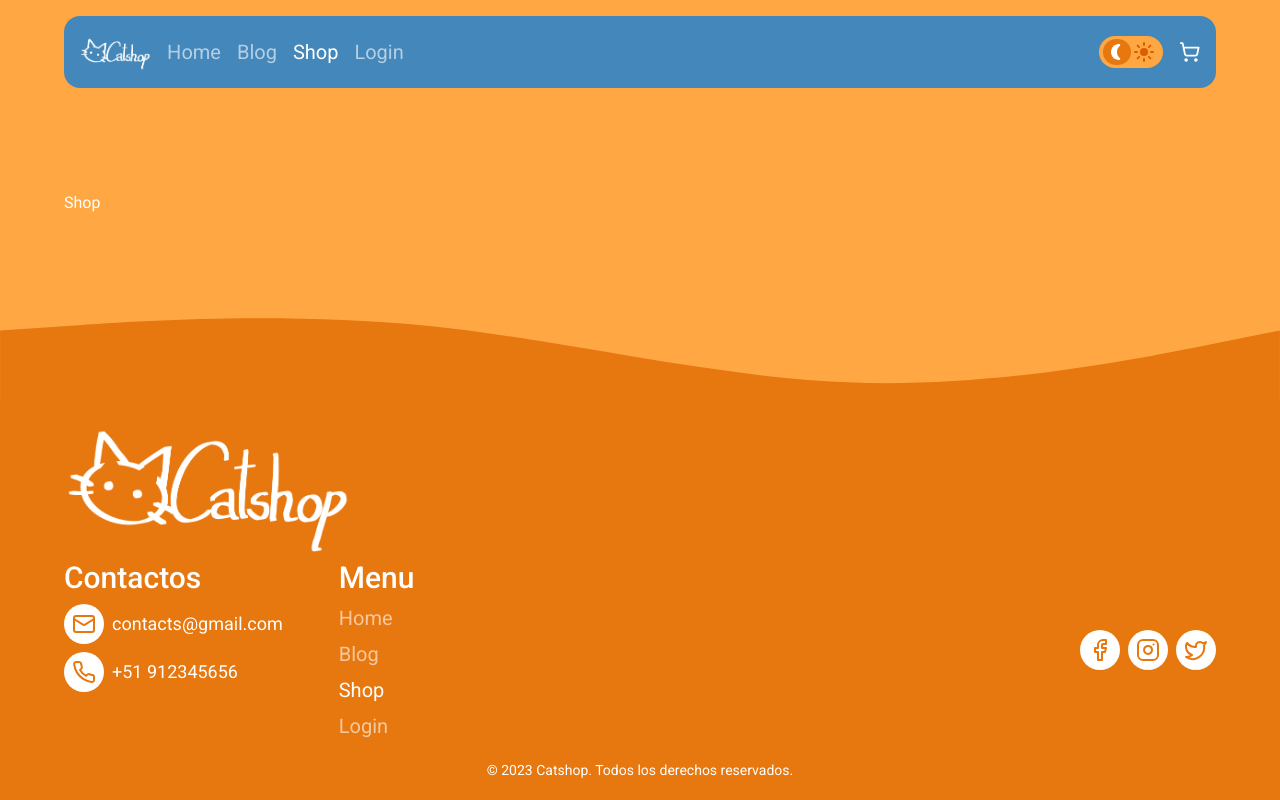
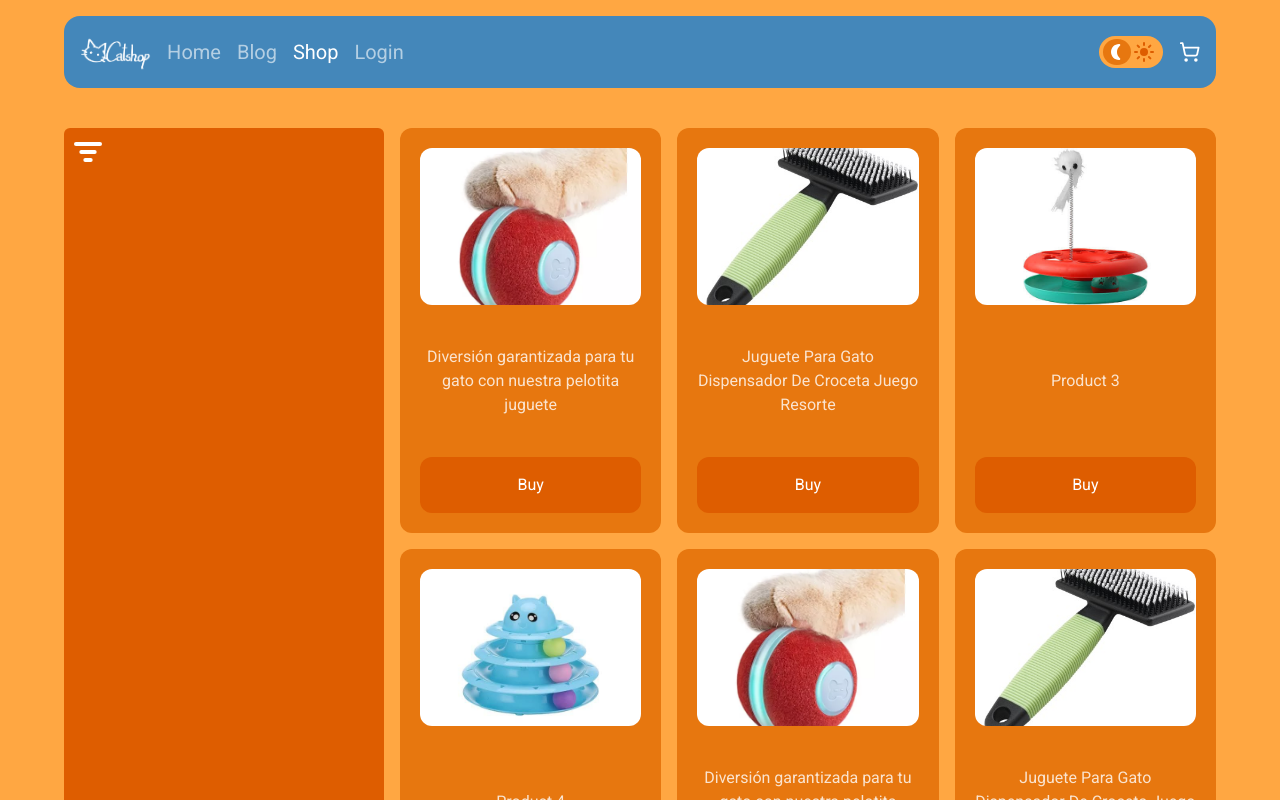
Before and after one commit to Overidd/CatShop, a Next.js app: page /shop in a window 1280 px wide. Shown: the top 800 px of the page. Built offline with nearby package versions, Linux system fonts and the light colour scheme.

Commit message:
feat: comienzo del filter products

```diff
--- a/app/globals.css
+++ b/app/globals.css
@@ -38,5 +38,9 @@
    } */
    .grid-cols-custom-category {
       grid-template-columns: repeat(auto-fit, minmax(20rem, 1fr));
-    }
+   }
+
+   .grid-cols-custom-products {
+      grid-template-columns: repeat(auto-fit, minmax(15rem, 1fr));
+   }
 }
--- a/app/layout.tsx
+++ b/app/layout.tsx
@@ -17,12 +17,10 @@ export const metadata: Metadata = {
   title: "Create Next App",
   description: "Generated by create next app",
 };
-
 export default function RootLayout({ children, }: Readonly<{ children: React.ReactNode; }>) {
   return (
     <html lang="en">
-      <body className={cn(roboto.className, 'text-textPrimary bg-bgSecondary flex flex-col gap-10 min-h-dvh')}>
-
+      <body className={cn(roboto.className, 'text-textPrimary bg-bgSecondary min-h-dvh flex flex-col gap-10 overflow-auto')}>
         <ModeDark>
           <Menu path="/" />
 
--- a/app/page.tsx
+++ b/app/page.tsx
@@ -4,11 +4,11 @@ import { CardCategory, CardOffer, CardProducts } from "@/components/cards";
 import { CarouselCustom, CarouselItem, CarouselSlick } from '@/components/slider'
 
 import { CardOfferProps, CategoryProps, ProductProps } from "@/lib/types";
-import { Menu } from "@/components/navBar";
 const dataCategory: CategoryProps[] = [
    {
       id: 12,
-      text: 'Alimentos',
+      category: 'Alimentos',
+      date: '2023-01-01',
       img: {
          src: '',
          alt: 'Alimentos',
@@ -19,7 +19,8 @@ const dataCategory: CategoryProps[] = [
 
    {
       id: 13,
-      text: 'Juguetes',
+      category: 'Juguetes',
+      date: '2023-01-01',
       img: {
          src: '',
          alt: 'Juguetes',
@@ -29,7 +30,8 @@ const dataCategory: CategoryProps[] = [
    },
    {
       id: 14,
-      text: 'Accesorios',
+      category: 'Accesorios',
+      date: '2023-01-01',
       img: {
          src: '',
          alt: 'Accesorios',
@@ -39,7 +41,8 @@ const dataCategory: CategoryProps[] = [
    },
    {
       id: 15,
-      text: 'Ropa',
+      category: 'Ropa',
+      date: '2023-01-01',
       img: {
          src: '',
          alt: 'Ropa',
@@ -49,7 +52,8 @@ const dataCategory: CategoryProps[] = [
    },
    {
       id: 16,
-      text: 'Higiene',
+      category: 'Higiene',
+      date: '2023-01-01',
       img: {
          src: '',
          alt: 'Higiene',
@@ -59,7 +63,8 @@ const dataCategory: CategoryProps[] = [
    },
    {
       id: 17,
-      text: 'Salud',
+      category: 'Salud',
+      date: '2023-01-01',
       img: {
          src: '',
          alt: 'Salud',
@@ -74,6 +79,10 @@ const dataProductsOffers: ProductProps[] = [
       price: 150,
       name: 'Product',
       description: `Diversión garantizada para tu gato con nuestra pelotita juguete`,
+      brand: 'marca',
+      availability: true,
+      category: 'Juguetes',
+      date: '2023-01-01',
       img: {
          src: '/imgProducts/products1.webp',
          alt: 'Product',
@@ -86,6 +95,10 @@ const dataProductsOffers: ProductProps[] = [
       price: 150,
       name: 'Product',
       description: ` Juguete Para Gato Dispensador De Croceta  Juego Resorte`,
+      brand: 'marca',
+      availability: true,
+      category: 'Juguetes',
+      date: '2023-01-01',
       img: {
          src: '/imgProducts/products2.png',
          alt: 'Product',
@@ -98,6 +111,10 @@ const dataProductsOffers: ProductProps[] = [
       price: 150,
       name: 'Product',
       description: 'Product 3',
+      brand: 'marca',
+      availability: true,
+      category: 'Juguetes',
+      date: '2023-01-01',
       img: {
          src: '/imgProducts/products3.jpg',
          alt: 'Product',
@@ -110,6 +127,10 @@ const dataProductsOffers: ProductProps[] = [
       price: 150,
       name: 'Product',
       description: 'Product 4',
+      brand: 'marca',
+      availability: true,
+      category: 'Juguetes',
+      date: '2023-01-01',
       img: {
          src: '/imgProducts/products4.jpg',
          alt: 'Product',
@@ -123,6 +144,10 @@ const DataCarousel: CardOfferProps[] = [
       id: 154,
       price: 150,
       name: 'Product',
+      category: 'Juguetes',
+      brand: 'marca',
+      availability: true,
+      date: '2023-01-01',
       img: {
          src: '/imgOffers/catoffers1.png',
          alt: 'Accesorios para gatos',
@@ -132,6 +157,10 @@ const DataCarousel: CardOfferProps[] = [
       id: 451,
       price: 150,
       name: 'Product',
+      category: 'Juguetes',
+      brand: 'marca',
+      availability: true,
+      date: '2023-01-01',
       img: {
          src: '/imgOffers/catoffers2.png',
          alt: 'Productos para gatos',
@@ -142,7 +171,7 @@ const DataCarousel: CardOfferProps[] = [
 export default function Home() {
 
    return (
-      <div className="space-y-10 overflow-hidden">
+      <>
          <Header className="space-y-10 pb-3">
             <CarouselSlick speed={300} className="-mb-2">
                {
@@ -163,14 +192,14 @@ export default function Home() {
                   {
                      dataProductsOffers.map((item) => (
                         <CarouselItem key={item.id} className="basis-1/2 md:basis-1/3 lg:basis-1/4">
-                           <CardProducts productProps={item} className="h-[22rem] md:h-[27rem] p-2 md:p-6" />
+                           <CardProducts productProps={item} className="h-[22rem] md:h-[27rem]" />
                         </CarouselItem>
                      ))
                   }
                </CarouselCustom>
             </section>
          </main>
-      </div>
+      </>
    );
 }
 {/* <CarouselCustom data={DataCarousel} Element={CardOffer} className="md:h-[27rem]" /> */ }
--- a/app/shop/page.tsx
+++ b/app/shop/page.tsx
@@ -1,10 +1,369 @@
+'use client'
+import { CardProducts } from "@/components/cards"
+import { ProductProps } from "@/lib/types"
+import { ListFilter } from 'lucide-react'
+import { useState } from "react"
 
-const Shop = () => {
+const dataProductsOffers: ProductProps[] = [
+   {
+      id: 2000,
+      price: 150,
+      name: 'Product',
+      description: `Diversión garantizada para tu gato con nuestra pelotita juguete `,
+      brand: 'marca',
+      availability: true,
+      category: 'Juguetes',
+      date: '2023-01-01',
+      img: {
+         src: '/imgProducts/products1.webp',
+         alt: 'Product',
+         width: 300,
+         height: 300,
+      }
+   },
+   {
+      id: 2001,
+      price: 150,
+      name: 'Product',
+      description: ` Juguete Para Gato Dispensador De Croceta  Juego Resorte`,
+      brand: 'marca',
+      availability: true,
+      category: 'Juguetes',
+      date: '2023-01-01',
+      img: {
+         src: '/imgProducts/products2.png',
+         alt: 'Product',
+         width: 300,
+         height: 300,
+      }
+   },
+   {
+      id: 2002,
+      price: 150,
+      name: 'Product',
+      description: 'Product 3',
+      brand: 'marca',
+      availability: true,
+      category: 'Juguetes',
+      date: '2023-01-01',
+      img: {
+         src: '/imgProducts/products3.jpg',
+         alt: 'Product',
+         width: 300,
+         height: 300,
+      }
+   },
+   {
+      id: 2003,
+      price: 150,
+      name: 'Product',
+      description: 'Product 4',
+      brand: 'marca',
+      availability: true,
+      category: 'Juguetes',
+      date: '2023-01-01',
+      img: {
+         src: '/imgProducts/products4.jpg',
+         alt: 'Product',
+         width: 300,
+         height: 300,
+      }
+   },
+   {
+      id: 2004,
+      price: 150,
+      name: 'Product',
+      description: `Diversión garantizada para tu gato con nuestra pelotita juguete`,
+      brand: 'marca',
+      availability: true,
+      category: 'Juguetes',
+      date: '2023-01-01',
+      img: {
+         src: '/imgProducts/products1.webp',
+         alt: 'Product',
+         width: 300,
+         height: 300,
+      }
+   },
+   {
+      id: 2005,
+      price: 150,
+      name: 'Product',
+      description: ` Juguete Para Gato Dispensador De Croceta  Juego Resorte`,
+      brand: 'marca',
+      availability: true,
+      category: 'Juguetes',
+      date: '2023-01-01',
+      img: {
+         src: '/imgProducts/products2.png',
+         alt: 'Product',
+         width: 300,
+         height: 300,
+      }
+   },
+   {
+      id: 2006,
+      price: 150,
+      name: 'Product',
+      description: 'Product 3',
+      brand: 'marca',
+      availability: true,
+      category: 'Juguetes',
+      date: '2023-01-01',
+      img: {
+         src: '/imgProducts/products3.jpg',
+         alt: 'Product',
+         width: 300,
+         height: 300,
+      }
+   },
+   {
+      id: 2007,
+      price: 150,
+      name: 'Product',
+      description: 'Product 4',
+      brand: 'marca',
+      availability: true,
+      category: 'Juguetes',
+      date: '2023-01-01',
+      img: {
+         src: '/imgProducts/products4.jpg',
+         alt: 'Product',
+         width: 300,
+         height: 300,
+      }
+   },
+   {
+      id: 2008,
+      price: 150,
+      name: 'Product',
+      description: 'Product 3',
+      brand: 'marca',
+      availability: true,
+      category: 'Juguetes',
+      date: '2023-01-01',
+      img: {
+         src: '/imgProducts/products3.jpg',
+         alt: 'Product',
+         width: 300,
+         height: 300,
+      }
+   },
+   {
+      id: 2009,
+      price: 150,
+      name: 'Product',
+      description: 'Product 4',
+      brand: 'marca',
+      availability: true,
+      category: 'Juguetes',
+      date: '2023-01-01',
+      img: {
+         src: '/imgProducts/products4.jpg',
+         alt: 'Product',
+         width: 300,
+         height: 300,
+      }
+   },
+   {
+      id: 2010,
+      price: 150,
+      name: 'Product',
+      description: 'Product 3',
+      brand: 'marca',
+      availability: true,
+      category: 'Juguetes',
+      date: '2023-01-01',
+      img: {
+         src: '/imgProducts/products3.jpg',
+         alt: 'Product',
+         width: 300,
+         height: 300,
+      }
+   },
+   {
+      id: 2011,
+      price: 150,
+      name: 'Product',
+      description: 'Product 4',
+      brand: 'marca',
+      availability: true,
+      category: 'Juguetes',
+      date: '2023-01-01',
+      img: {
+         src: '/imgProducts/products4.jpg',
+         alt: 'Product',
+         width: 300,
+         height: 300,
+      }
+   },
+   {
+      id: 2012,
+      price: 150,
+      name: 'Product',
+      description: `Diversión garantizada para tu gato con nuestra pelotita juguete`,
+      brand: 'marca',
+      availability: true,
+      category: 'Juguetes',
+      date: '2023-01-01',
+      img: {
+         src: '/imgProducts/products1.webp',
+         alt: 'Product',
+         width: 300,
+         height: 300,
+      }
+   },
+   {
+      id: 2013,
+      price: 150,
+      name: 'Product',
+      description: ` Juguete Para Gato Dispensador De Croceta  Juego Resorte`,
+      brand: 'marca',
+      availability: true,
+      category: 'Juguetes',
+      date: '2023-01-01',
+      img: {
+         src: '/imgProducts/products2.png',
+         alt: 'Product',
+         width: 300,
+         height: 300,
+      }
+   },
+   {
+      id: 2014,
+      price: 150,
+      name: 'Product',
+      description: 'Product 3',
+      brand: 'marca',
+      availability: true,
+      category: 'Juguetes',
+      date: '2023-01-01',
+      img: {
+         src: '/imgProducts/products3.jpg',
+         alt: 'Product',
+         width: 300,
+         height: 300,
+      }
+   },
+   {
+      id: 2015,
+      price: 150,
+      name: 'Product',
+      description: 'Product 4',
+      brand: 'marca',
+      availability: true,
+      category: 'Juguetes',
+      date: '2023-01-01',
+      img: {
+         src: '/imgProducts/products4.jpg',
+         alt: 'Product',
+         width: 300,
+         height: 300,
+      }
+   },
+   {
+      id: 2016,
+      price: 150,
+      name: 'Product',
+      description: 'Product 3',
+      brand: 'marca',
+      availability: true,
+      category: 'Juguetes',
+      date: '2023-01-01',
+      img: {
+         src: '/imgProducts/products3.jpg',
+         alt: 'Product',
+         width: 300,
+         height: 300,
+      }
+   },
+   {
+      id: 2017,
+      price: 150,
+      name: 'Product',
+      description: 'Product 4',
+      brand: 'marca',
+      availability: true,
+      category: 'Juguetes',
+      date: '2023-01-01',
+      img: {
+         src: '/imgProducts/products4.jpg',
+         alt: 'Product',
+         width: 300,
+         height: 300,
+      }
+   },
+   {
+      id: 2018,
+      price: 150,
+      name: 'Product',
+      description: 'Product 3',
+      brand: 'marca',
+      availability: true,
+      category: 'Juguetes',
+      date: '2023-01-01',
+      img: {
+         src: '/imgProducts/products3.jpg',
+         alt: 'Product',
+         width: 300,
+         height: 300,
+      }
+   },
+   {
+      id: 2019,
+      price: 150,
+      name: 'Product',
+      description: 'Product 4',
+      brand: 'marca',
+      availability: true,
+      category: 'Juguetes',
+      date: '2023-01-01',
+      img: {
+         src: '/imgProducts/products4.jpg',
+         alt: 'Product',
+         width: 300,
+         height: 300,
+      }
+   },
+   {
+      id: 2020,
+      price: 150,
+      name: 'Product',
+      description: `Diversión garantizada para tu gato con nuestra pelotita juguete`,
+      brand: 'marca',
+      availability: true,
+      category: 'Juguetes',
+      date: '2023-01-01',
+      img: {
+         src: '/imgProducts/products1.webp',
+         alt: 'Product',
+         width: 300,
+         height: 300,
+      }
+   },
+
+]
+export default function Shop() {
+   const [openFilter, setOpenFilter] = useState(true)
+
    return (
-      <div className="w-[90%] max-w-7xl mx-auto">
-         Shop
-      </div>
+      <main className="w-[90%] max-w-7xl mx-auto flex gap-4">
+
+         <section className={`bg-bgLateralcolumn rounded-md`}>
+            <div className={` transition-all ${openFilter ? 'w-[20rem]' : 'w-[5rem]'}`}>
+               <button className="p-2" onClick={() => setOpenFilter(!openFilter)}>
+                  <ListFilter strokeWidth={'3'} size={'2rem'} />
+               </button>
+            </div>
+         </section>
+
+         <section className="flex-1 grid grid-cols-2 gap-4 md:grid-cols-custom-products">
+            {
+               dataProductsOffers.map(product => (
+                  <CardProducts key={product.id} productProps={product} className="p-2 md:p-6" />
+               ))
+            }
+         </section>
+      </main>
    )
 }
-
-export default Shop
--- a/components/cards/CardCategory.tsx
+++ b/components/cards/CardCategory.tsx
@@ -9,13 +9,13 @@ export const CardCategory = ({ category }: Props) => {
    return (
       <section className="grid grid-cols-2 md:grid-cols-custom-category gap-4 uppercase">
          {
-            category.map(({ id, text, img: { width, height, src, alt } }) => (
+            category.map(({ id, category, img: { width, height, src, alt } }) => (
 
                <div key={id} className="relative text-center  border-2 border-borderPrimary bg-bgCategory p-4 rounded-xl min-h-[10rem] md:min-h-[20rem]">
                   <img src={src} alt={alt} width={width} height={height}
                      className="absolute w-full h-full object-cover object-center" />
 
-                  <h3 className="font-bold md:text-xl">{text}</h3>
+                  <h3 className="font-bold md:text-xl">{category}</h3>
                </div>
             ))
          }
--- a/components/cards/CardProducts.tsx
+++ b/components/cards/CardProducts.tsx
@@ -9,14 +9,14 @@ interface Props {
 
 export const CardProducts = ({ productProps: { description, img: { alt, src, width, height } }, className }: Props) => {
    return (
-      <div className={`text-center bg-bgCard rounded-xl flex flex-col gap-2 justify-between ${className}`}>
+      <div className={`text-center bg-bgCard rounded-xl flex flex-col gap-2 justify-between p-3 md:p-4 xl:p-5 ${className}`}>
 
-         <figure className="rounded-xl basis-[0%] min-h-[38%] md:min-h-[42%] 2xl:min-h-[45%] min-w-full overflow-hidden">
+         <figure className="rounded-xl basis-[0%] min-h-[38%] md:min-h-[43%] 2xl:min-h-[45%] min-w-full overflow-hidden">
             <img src={src} alt={alt} className="w-full h-full object-cover object-center" />
          </figure>
 
-         <p className="opacity-80 ">{description}</p>
-         <button className="bg-bgLateralcolumn text-white py-2 md:py-4 rounded-xl w-full">
+         <p className="opacity-80 text-sm md:text-base ">{description}</p>
+         <button className="bg-bgLateralcolumn text-white py-2 sm:py-3 md:py-4 rounded-xl w-full">
             Buy
          </button>
       </div>
--- a/components/common/Footer.tsx
+++ b/components/common/Footer.tsx
@@ -13,7 +13,7 @@ export const Footer = () => {
             </svg>
          </div>
          <div className='bg-bgPrimary pb-5'>
-            <div className="relative z-20 w-[90%] m-auto flex gap-x-14 gap-y-5 flex-col items-baseline flex-wrap md:flex-row md:text-xl">
+            <div className="w-[90%] m-auto flex gap-x-14 gap-y-5 flex-col items-baseline flex-wrap md:flex-row md:text-xl">
 
                <figure className="basis-[100%] -mb-6">
                   <img src={'/LogoCatshop.png'} alt="Logo" width={180} className="md:w-[18rem]" />
--- a/components/navBar/Menu.tsx
+++ b/components/navBar/Menu.tsx
@@ -9,6 +9,7 @@ import LogoCatshop from '@/public/LogoCatshop.png'
 import { LinkMenu } from "./LinkMenu"
 import Link from "next/link"
 import { usePathname } from "next/navigation"
+import { cn } from "@/lib/utils"
 
 interface Props {
    className?: string,
@@ -37,7 +38,8 @@ export const Menu = ({ path }: MenuProps) => {
 
    console.log(pathname)
    return (
-      <nav className={`bg-bgMenu mt-4 flex p-4 gap-4 relative z-10 w-[90%] m-auto items-center rounded-2xl select-none ${hiddenMenu ? '' : 'hidden'}`}>
+      <nav className={cn('bg-bgMenu flex p-4 gap-4 relative z-10 w-[90%] m-auto mt-4 items-center rounded-2xl select-none',`${hiddenMenu? '' : 'hidden'}`)}>
+
          <Link href={'/'}>
             <Image src={LogoCatshop} alt="Logo" width={80} className="cursor-pointer" />
          </Link>
```
Also changed, not shown: lib/types.ts (+25 -1 lines).
